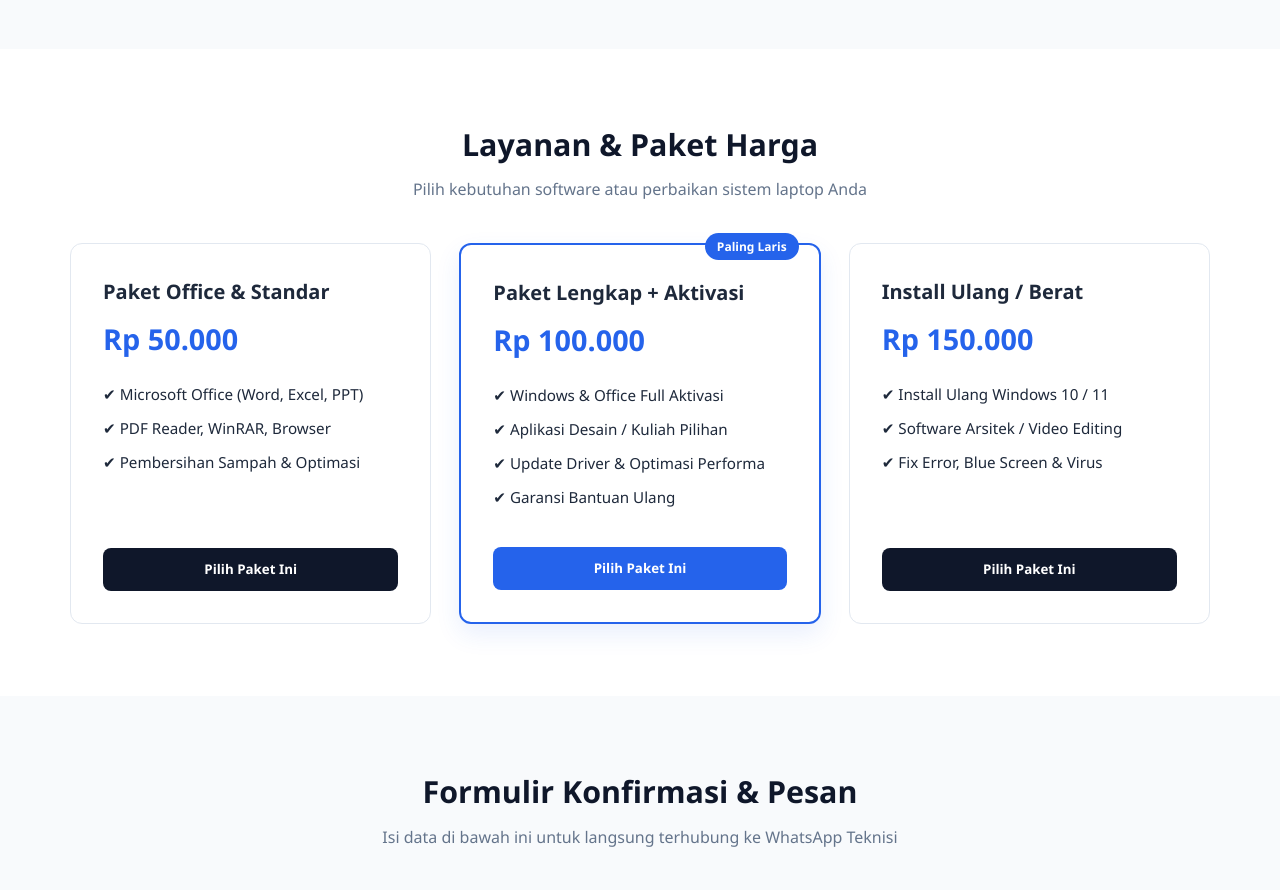
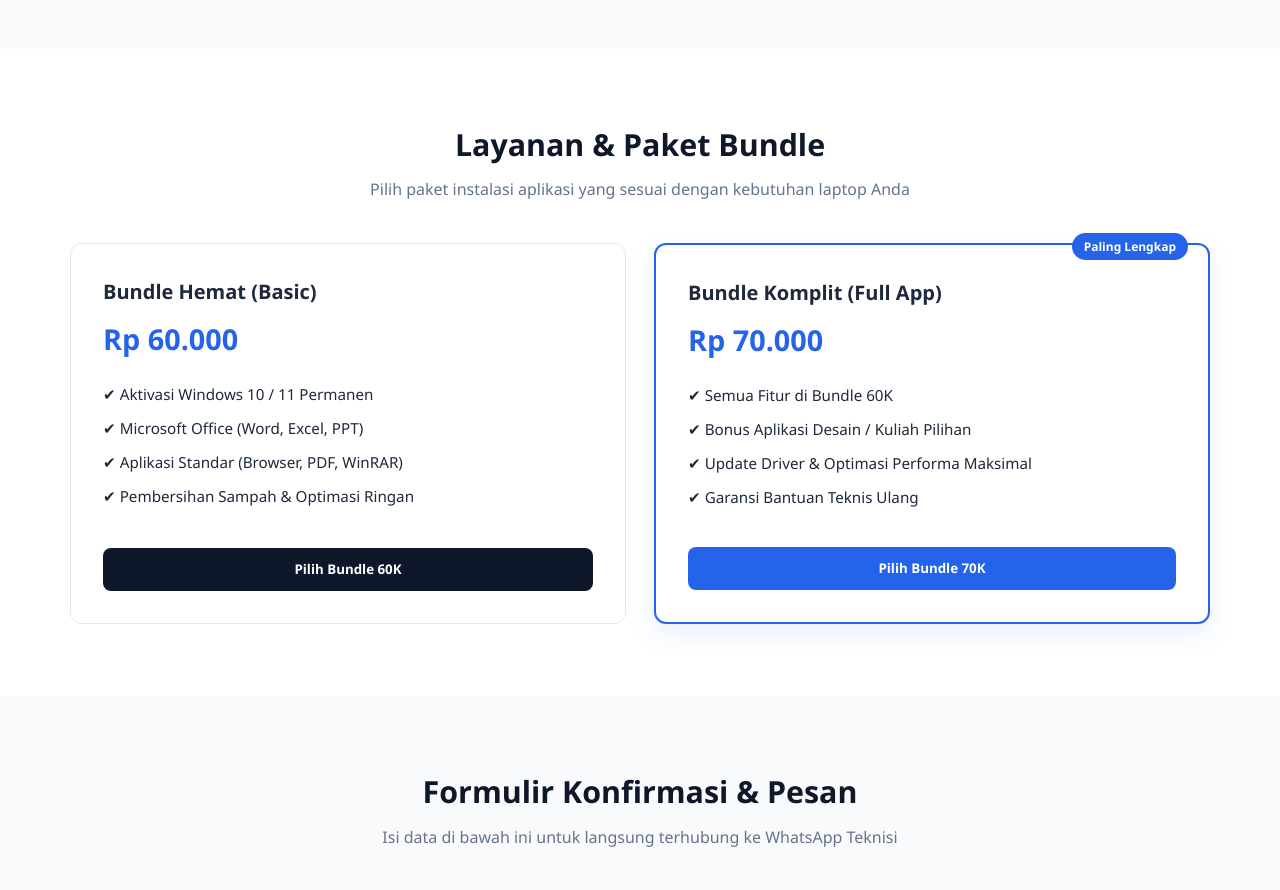
Before and after one commit to Jasainstall-xyz/fix, a plain HTML site: page index.html in a window 1280 px wide. Shown: the part 1180-2070 px from the top of the page. Drawn offline with Linux system fonts and the light colour scheme.

Commit message:
Update index.html

```diff
--- a/index.html
+++ b/index.html
@@ -67,46 +67,38 @@
         </div>
     </section>
 
-    <!-- Layanan & Harga -->
+   <!-- Layanan & Harga (2 Bundle: 60k & 70k) -->
     <section id="layanan" class="section">
         <div class="container">
-            <h2 class="section-title">Layanan & Paket Harga</h2>
-            <p class="section-subtitle">Pilih kebutuhan software atau perbaikan sistem laptop Anda</p>
+            <h2 class="section-title">Layanan & Paket Bundle</h2>
+            <p class="section-subtitle">Pilih paket instalasi aplikasi yang sesuai dengan kebutuhan laptop Anda</p>
 
-            <div class="services-grid">
+            <div class="services-grid two-cards">
+                <!-- Bundle 1: 60K -->
                 <div class="service-card">
-                    <h3>Paket Office & Standar</h3>
-                    <div class="price">Rp 50.000</div>
+                    <h3>Bundle Hemat (Basic)</h3>
+                    <div class="price">Rp 60.000</div>
                     <ul>
+                        <li>✔ Aktivasi Windows 10 / 11 Permanen</li>
                         <li>✔ Microsoft Office (Word, Excel, PPT)</li>
-                        <li>✔ PDF Reader, WinRAR, Browser</li>
-                        <li>✔ Pembersihan Sampah & Optimasi</li>
+                        <li>✔ Aplikasi Standar (Browser, PDF, WinRAR)</li>
+                        <li>✔ Pembersihan Sampah & Optimasi Ringan</li>
                     </ul>
-                    <button type="button" class="btn-select" onclick="pilihLayanan('Paket Office & Standar (Rp 50.000)')">Pilih Paket Ini</button>
+                    <button type="button" class="btn-select" onclick="pilihLayanan('Bundle Hemat - Rp 60.000')">Pilih Bundle 60K</button>
                 </div>
 
+                <!-- Bundle 2: 70K -->
                 <div class="service-card featured">
-                    <div class="badge">Paling Laris</div>
-                    <h3>Paket Lengkap + Aktivasi</h3>
-                    <div class="price">Rp 100.000</div>
+                    <div class="badge">Paling Lengkap</div>
+                    <h3>Bundle Komplit (Full App)</h3>
+                    <div class="price">Rp 70.000</div>
                     <ul>
-                        <li>✔ Windows & Office Full Aktivasi</li>
-                        <li>✔ Aplikasi Desain / Kuliah Pilihan</li>
-                        <li>✔ Update Driver & Optimasi Performa</li>
-                        <li>✔ Garansi Bantuan Ulang</li>
+                        <li>✔ Semua Fitur di Bundle 60K</li>
+                        <li>✔ Bonus Aplikasi Desain / Kuliah Pilihan</li>
+                        <li>✔ Update Driver & Optimasi Performa Maksimal</li>
+                        <li>✔ Garansi Bantuan Teknis Ulang</li>
                     </ul>
-                    <button type="button" class="btn-select" onclick="pilihLayanan('Paket Lengkap + Aktivasi (Rp 100.000)')">Pilih Paket Ini</button>
-                </div>
-
-                <div class="service-card">
-                    <h3>Install Ulang / Berat</h3>
-                    <div class="price">Rp 150.000</div>
-                    <ul>
-                        <li>✔ Install Ulang Windows 10 / 11</li>
-                        <li>✔ Software Arsitek / Video Editing</li>
-                        <li>✔ Fix Error, Blue Screen & Virus</li>
-                    </ul>
-                    <button type="button" class="btn-select" onclick="pilihLayanan('Install Ulang / Aplikasi Berat (Rp 150.000)')">Pilih Paket Ini</button>
+                    <button type="button" class="btn-select" onclick="pilihLayanan('Bundle Komplit - Rp 70.000')">Pilih Bundle 70K</button>
                 </div>
             </div>
         </div>
```
